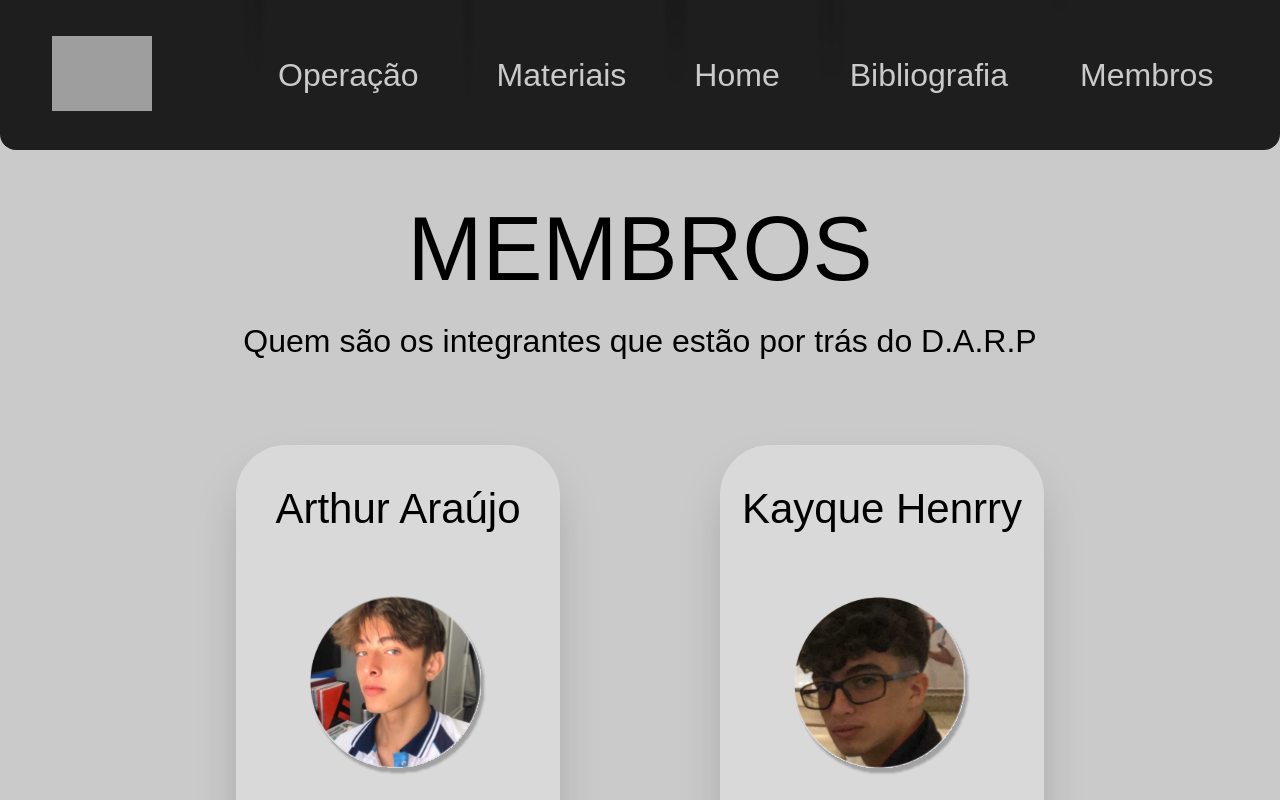
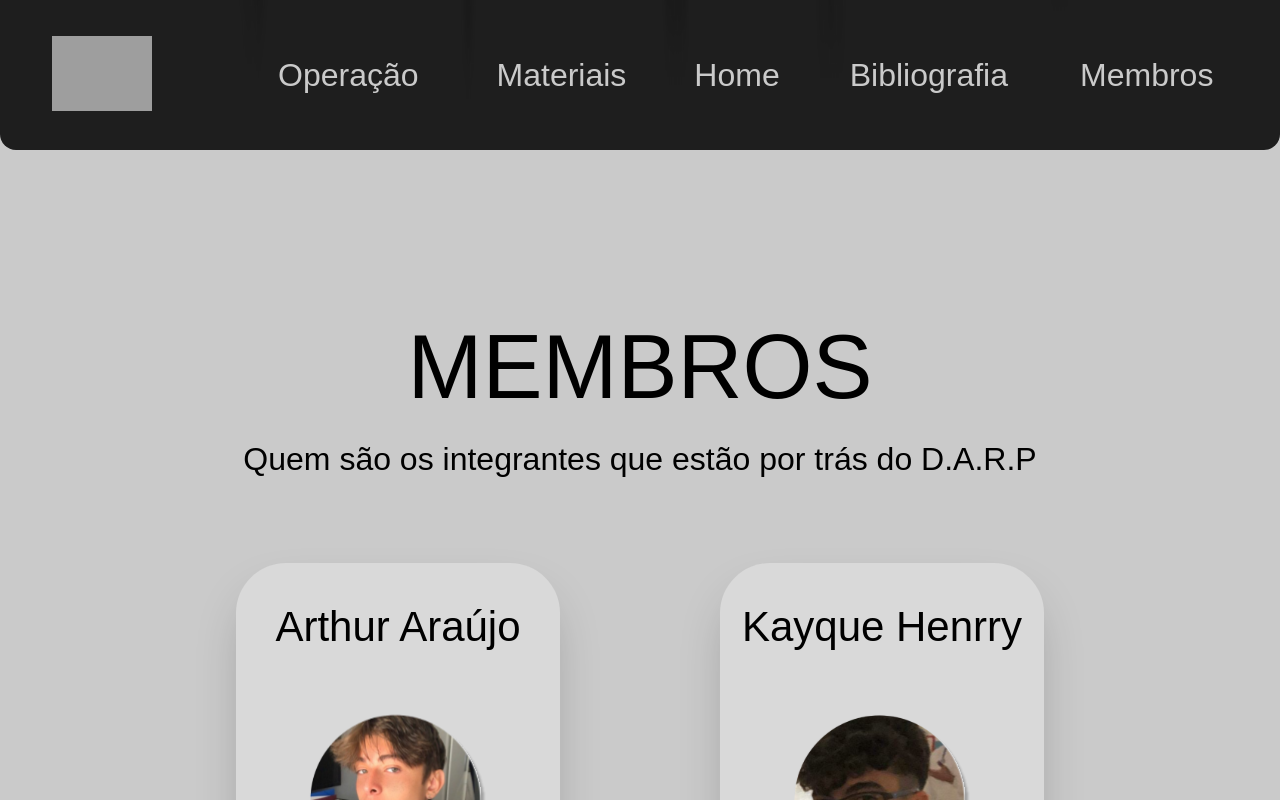
Before and after one commit to rafa-gomes-2007/Site_TCC, a React (Vite) app: page /Membros in a window 1280 px wide. Shown: the top 800 px of the page. Built offline with nearby package versions, Linux system fonts and the light colour scheme; grey boxes are pictures that could not be loaded.

Commit message:
Update Membros.jsx

```diff
--- a/src/pages/Membros.jsx
+++ b/src/pages/Membros.jsx
@@ -7,9 +7,9 @@ export default function Membros() {
   return (
 
 
-    <main className="items-center justify-center flex flex-col w-screen font-Questrial">
+    <div className="items-center justify-center flex flex-col w-screen font-Questrial mt-[150px] max-lg:mt-[80px]">
 
-      <h1 className='mt-8 text-[90px] max-lg:text-[48px]'>MEMBROS</h1>
+      <h1 className='text-[90px] max-lg:text-[48px]'>MEMBROS</h1>
       <p className='text-center mb-20 text-[32px] max-lg:text-[18px] max-lg:mx-[40px]'>Quem são os integrantes que estão por trás do D.A.R.P</p>
 
       <section className='flex justify-around gap-40 pb-32 max-lg:flex-col max-lg:columns-1'>
@@ -57,7 +57,7 @@ export default function Membros() {
       </section>
 
 
-    </main>
+    </div>
 
 
    )
```
